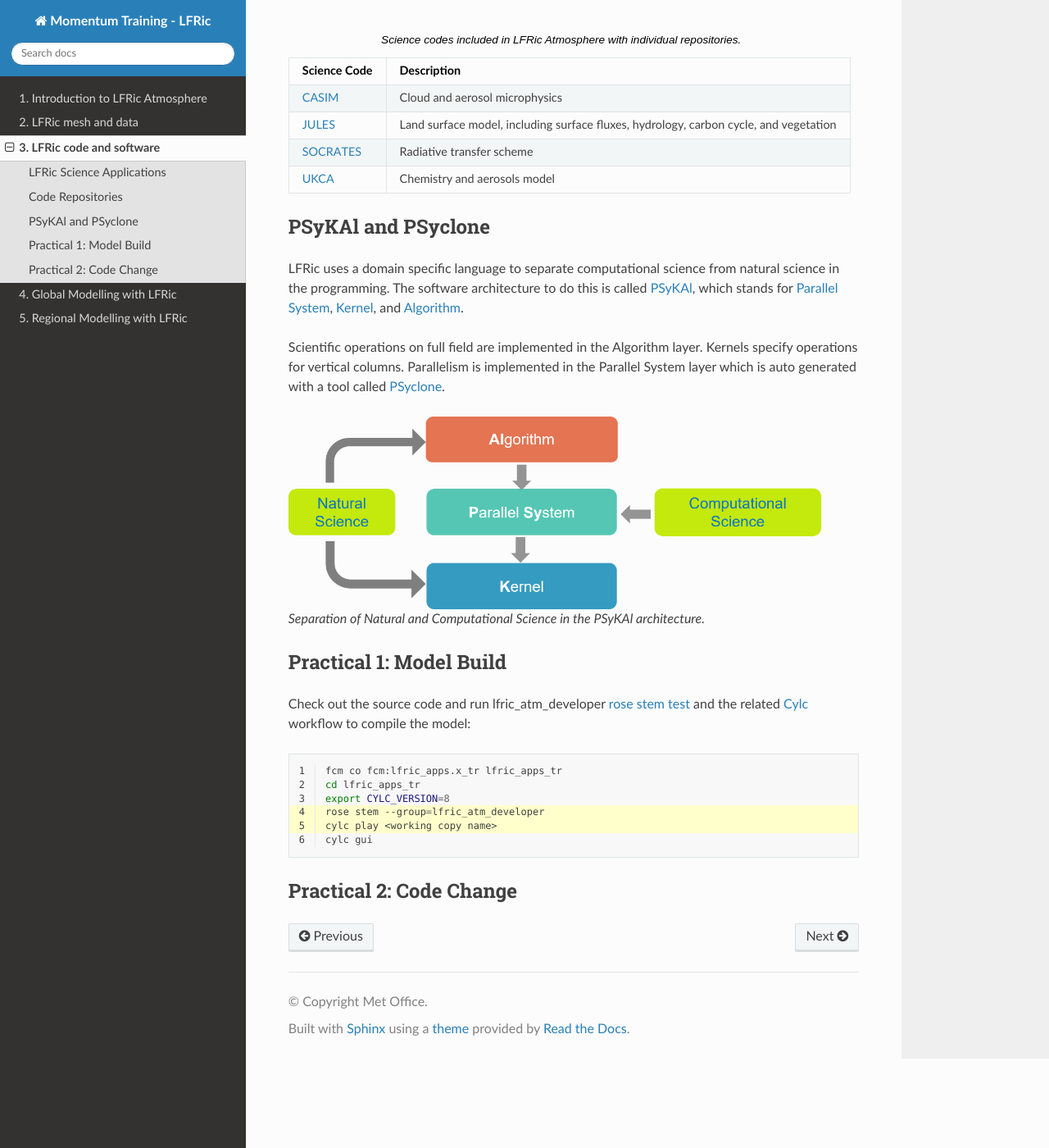
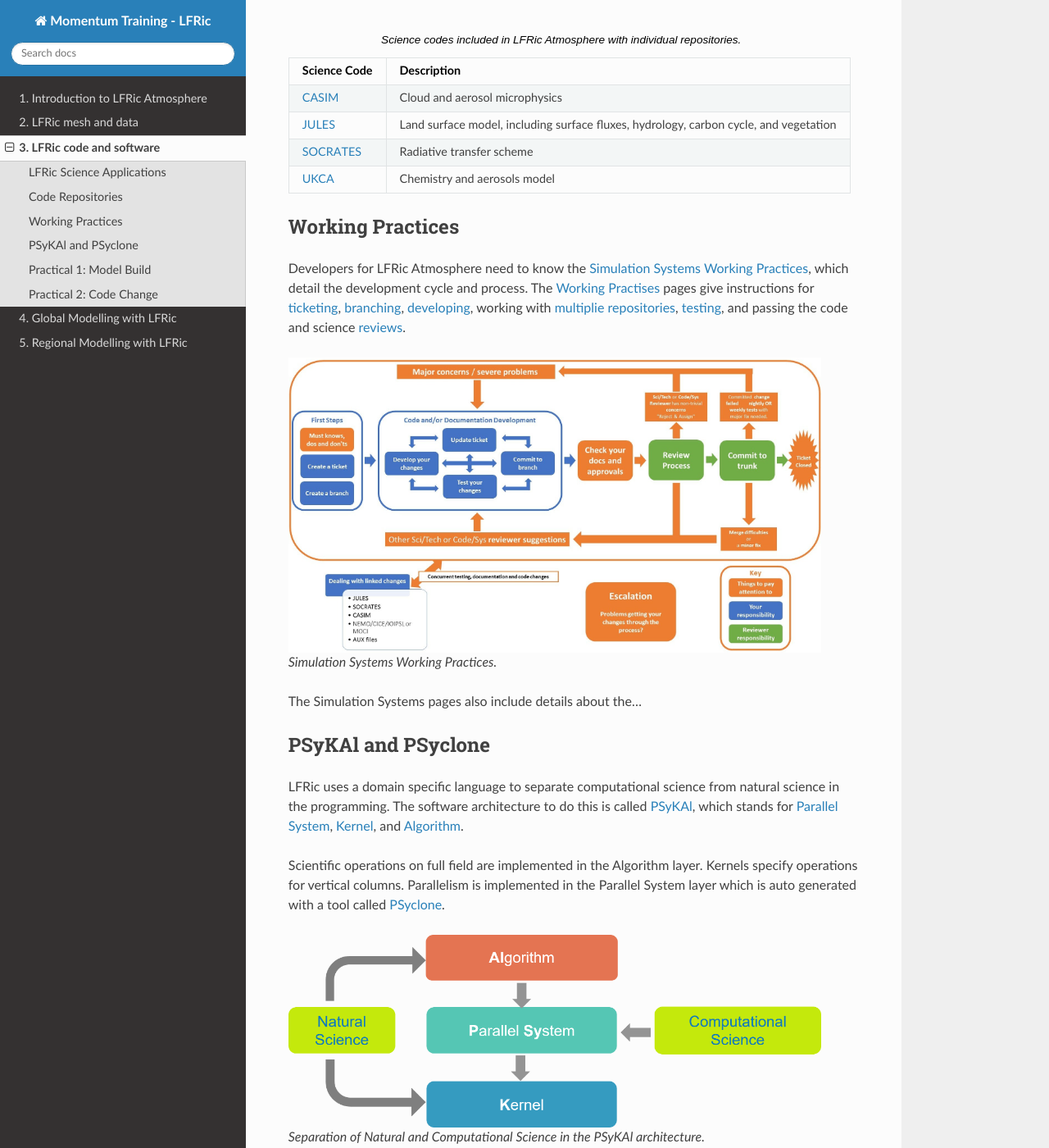
Before and after one commit to MetOffice/LFRic-Atmosphere-Training, a Sphinx documentation site: the page built from source/lfric_code/index.rst, in a window 1280 px wide and 1400 px high, scrolled down 777 px. Shown: the whole window at 82% size. Built offline with Sphinx 7.4.7 and the Read the Docs theme 3.1.0, drawn with Linux system fonts in a browser that asks for light colours.

Commit message:
First draft for wokring practise section

```diff
--- a/source/lfric_code/index.rst
+++ b/source/lfric_code/index.rst
@@ -36,6 +36,17 @@ Code is distributed across several repositories: The LFRic Infrastructure reposi
    * - `UKCA <https://code.metoffice.gov.uk/trac/ukca>`_
      - Chemistry and aerosols model
 
+Working Practices
+-----------------
+Developers for LFRic Atmosphere need to know the `Simulation Systems Working Practices <https://metoffice.github.io/simulation-systems>`_, which detail the development cycle and process. The `Working Practises <https://metoffice.github.io/simulation-systems/WorkingPractices/working_practices.html>`_ pages give instructions for `ticketing <https://metoffice.github.io/simulation-systems/WorkingPractices/tickets.html>`_, `branching <https://metoffice.github.io/simulation-systems/WorkingPractices/branches.html>`_, `developing <https://metoffice.github.io/simulation-systems/WorkingPractices/developing_change.html>`_, working with `multiplie repositories <https://metoffice.github.io/simulation-systems/WorkingPractices/multi_repository.html>`_, `testing <https://metoffice.github.io/simulation-systems/WorkingPractices/testing.html>`_, and passing the code and science `reviews <https://metoffice.github.io/simulation-systems/WorkingPractices/reviews.html>`_.
+
+.. figure:: /_static/working_practices.jpg
+  :width: 650px
+
+  Simulation Systems Working Practices.
+
+The Simulation Systems pages also include details about the...
+
 PSyKAl and PSyclone
 -------------------
 LFRic uses a domain specific language to separate computational science from natural science in the programming. The software architecture to do this is called `PSyKAl <https://psyclone.readthedocs.io/en/stable/introduction_to_psykal.html>`_, which stands for `Parallel System <https://psyclone.readthedocs.io/en/stable/introduction_to_psykal.html#psy-layer>`_, `Kernel <https://psyclone.readthedocs.io/en/stable/introduction_to_psykal.html#kernel-layer>`_, and `Algorithm <https://psyclone.readthedocs.io/en/stable/introduction_to_psykal.html#algorithm-layer>`_.
```
Also changed, not shown: source/_static/working_practices.jpg (added).
